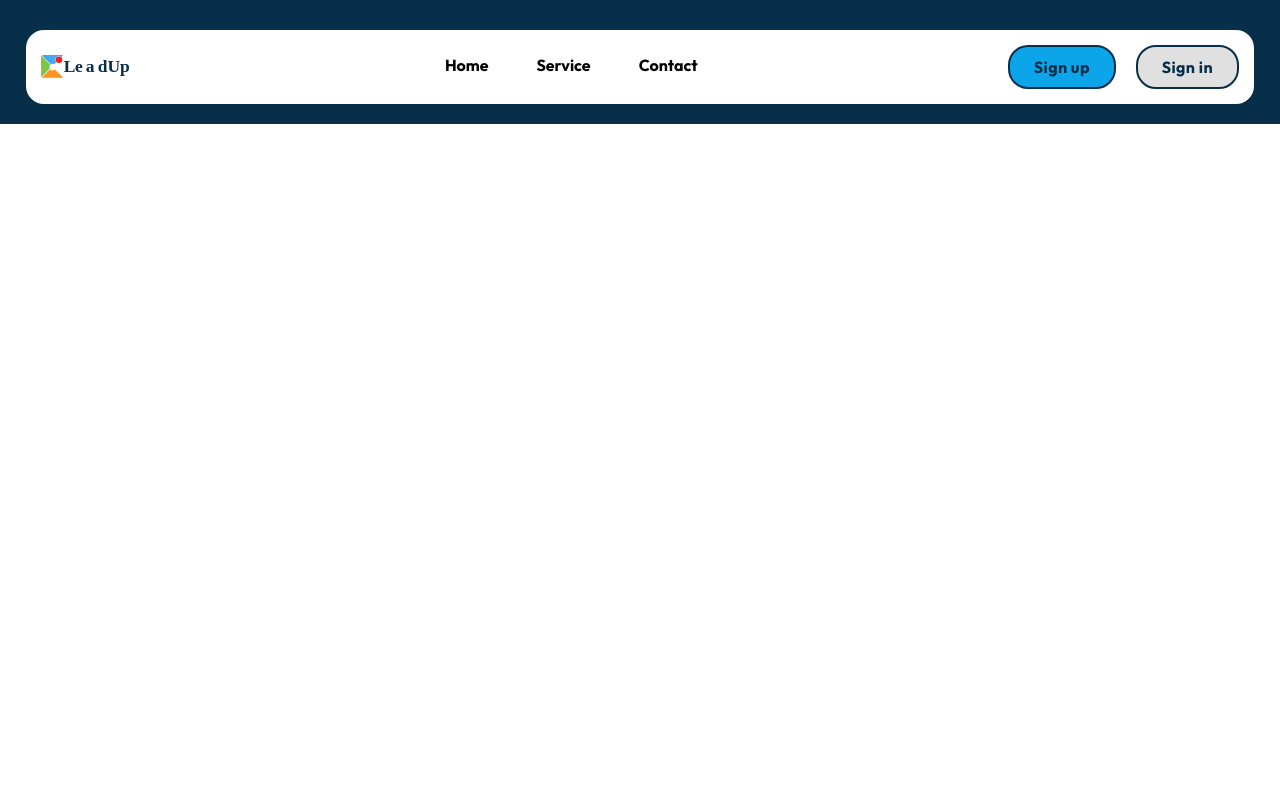
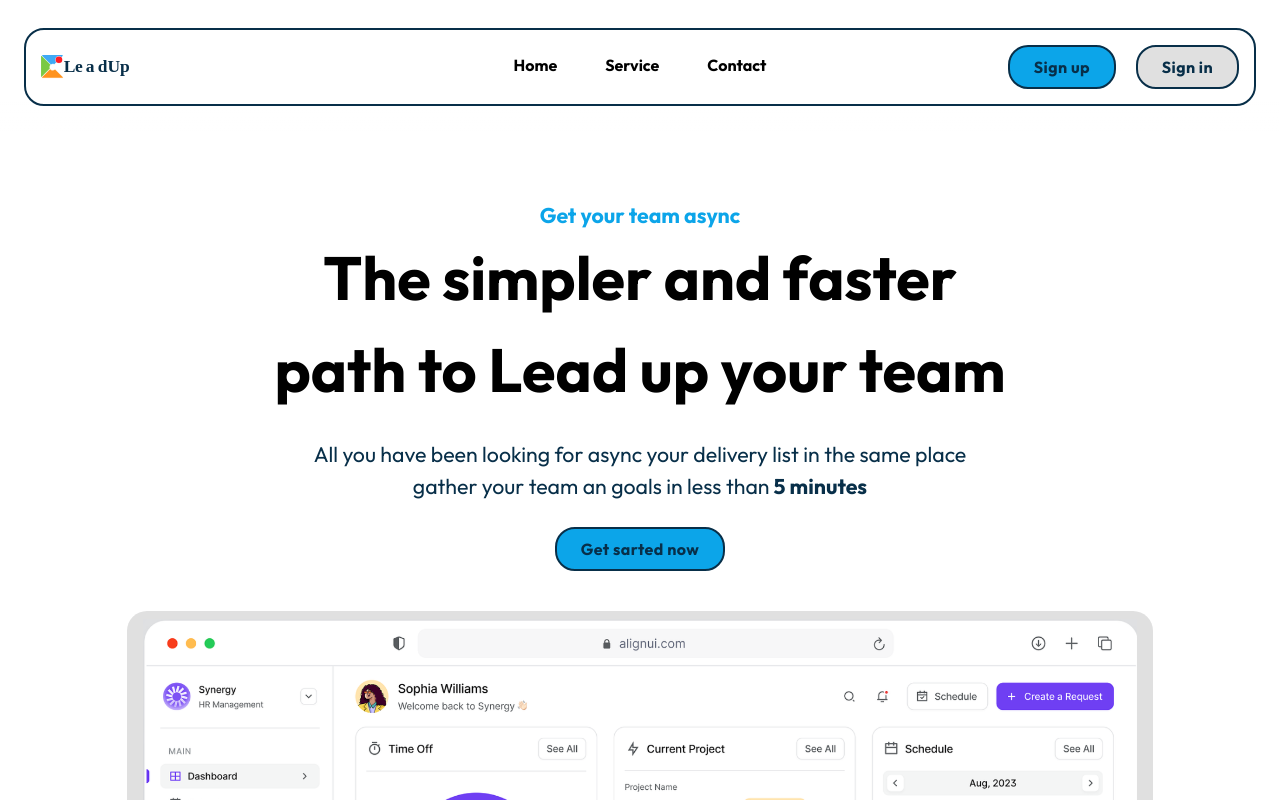
Before and after one commit to DiegoAuzaDev/leadup-frontend, a React (Vite) app: page / in a window 1280 px wide. Shown: the top 800 px of the page. Built offline with nearby package versions, Linux system fonts and the light colour scheme.

Commit message:
image place holder added

```diff
--- a/src/components/footer.jsx
+++ b/src/components/footer.jsx
@@ -6,15 +6,15 @@ function Footer() {
     <footer className=" bg-primary px-[15px] py-10">
       <nav className="container-main">
         <ul
-          className=" flex flex-col gap-5 md:flex-row md:justify-between"
+          className=" grid grid-cols-1 md:grid-cols-3 gap-5 md:flex-row md:justify-between"
           role="list"
         >
-          <li className=" flex justify-center">
+          <li className=" flex justify-center md:justify-start">
             <button className=" block">
               <img src={LogoWhite} alt="LeadUp Logo" className=" h-[25px]" />
             </button>
           </li>
-          <div className=" text-white font-bold lg:flex">
+          <div className=" text-white font-bold lg:flex justify-center">
             <li className=" flex justify-center">
               <a
                 href=""
@@ -40,7 +40,7 @@ function Footer() {
               </a>
             </li>
           </div>
-          <li className=" flex flex-col gap-[20px] md:justify-between lg:flex-row">
+          <li className=" flex flex-col gap-[20px] md:justify-between lg:flex-row lg:justify-end">
             <NavLink className="block btn">sign up</NavLink>
             <NavLink className="block btn--outline">sign in</NavLink>
           </li>
--- a/src/components/header.jsx
+++ b/src/components/header.jsx
@@ -11,18 +11,18 @@ function Header() {
   const [isActive, setIsActive] = useState(false);
 
   return (
-    <header className="fixed top-7 w-full px-[1.5rem] ">
+    <header className="fixed top-0 pt-7 pb-7 w-full px-[1.5rem] header-bg-color ">
       <nav
         className={`container-main border-2 border-primary px-[15px] py-[15px] rounded-border bg-white`}
         style={{ borderBottomRightRadius: `${!isActive ? "20px" : "0px"}` }}
       >
-        <ul role="list" className="hidden md:flex flex-row justify-between">
+        <ul role="list" className="hidden lg:grid grid-cols-3">
           <li className="flex items-center">
             <NavLink className=" block">
               <img src={LogoColor} alt="LeadUp Logo" className=" h-[25px]" />
             </NavLink>
           </li>
-          <div className="flex">
+          <div className="flex justify-center">
             <li>
               <a className="px-[1.5em] py-[0.5em] rounded-border hover:bg-surface block font-bold">
                 Home
@@ -39,7 +39,7 @@ function Header() {
               </a>
             </li>
           </div>
-          <div className="flex gap-[20px]">
+          <div className="flex justify-end gap-[20px]">
             <li>
               <NavLink className="btn block">Sign up</NavLink>
             </li>
@@ -49,16 +49,16 @@ function Header() {
           </div>
         </ul>
 
-        <ul role="list" className="flex justify-between md:hidden z-50">
-          <li>
+        <ul role="list" className="grid grid-cols-3 lg:hidden z-50">
+          <li className="flex">
             <NavLink className="btn block">Sign up</NavLink>
           </li>
-          <li className="flex items-center">
+          <li className="flex items-center justify-center">
             <NavLink className="px-[0.5em]">
               <img src={LogoColor} alt="LeadUp Logo" className=" h-[25px]" />
             </NavLink>
           </li>
-          <li className=" flex items-center">
+          <li className=" flex items-center justify-end">
             <button
               className="px-[0.5em] py-[0.5em] inline"
               onClick={() => {
@@ -74,7 +74,7 @@ function Header() {
         </ul>
         <ul
           role="list"
-          className=" md:hidden  top-[100px] right-[1.5rem] border-2 border-primary px-[15px] py-[15px] rounded-border flex flex-col gap-[20px] z-50"
+          className=" lg:hidden  top-[135px] right-[1.5rem] border-2 border-primary px-[15px] py-[15px] rounded-border flex flex-col gap-[20px] z-50 bg-white"
           style={{
             borderTopRightRadius: `"20px"`,
             position: "absolute",
--- a/src/index.css
+++ b/src/index.css
@@ -29,7 +29,7 @@
 
   ul[role="list"],
   ol[role="list"] {
-    @apply list-none m-0
+    @apply list-none m-0;
   }
 
   /* Set core root defaults */
@@ -125,7 +125,7 @@
 
 @layer components {
   .defult--btn {
-    @apply  px-[1.5em] py-[0.5em] font-bold text-center rounded-border transition duration-300 ease-in-out tracking-wide;
+    @apply px-[1.5em] py-[0.5em] font-bold text-center rounded-border transition duration-300 ease-in-out tracking-wide;
   }
   .btn {
     @apply defult--btn bg-primary-light text-primary border-2 border-primary
@@ -139,17 +139,25 @@
     @apply defult--btn bg-red-light text-primary border-2 border-red-light
     hover:bg-red hover:text-white hover:border-red  focus:bg-red focus:text-white focus:border-red;
   }
-   .btn--red-outline {
+  .btn--red-outline {
     @apply defult--btn bg-transparent text-red border-2 border-red
     hover:bg-red-light hover:text-primary hover:border-primary  focus:bg-red-light focus:text-primary focus:border-red-light;
   }
 
-  .input{
+  .input {
     @apply flex border-surface-light rounded-border font-normal border-2 px-[1.5em] py-[0.5em]
-    hover:border-primary active:border-primary focus:border-primary
+    hover:border-primary active:border-primary focus:border-primary;
   }
-  .input-error{
-    @apply input border-red text-red
+  .input-error {
+    @apply input border-red text-red;
   }
-
+  .header-bg-color {
+    background: rgb(255, 255, 255);
+    background: linear-gradient(
+      180deg,
+      rgba(255, 255, 255, 1) 0%,
+      rgba(255, 255, 255, 1) 75%,
+      rgba(255, 255, 255, 0) 100%
+    );
+  }
 }
--- a/src/pages/landPage/landPage.jsx
+++ b/src/pages/landPage/landPage.jsx
@@ -1,10 +1,44 @@
 import Header from "../../components/header";
 import Footer from "../../components/footer";
+import { NavLink } from "react-router-dom";
+import WorkSpaceImage from '../../assets/placeHolderImage.png'
+
 function LandPage() {
   return (
     <>
-    <Header/>
-    <Footer/>
+      <Header />
+      <main className="mt-[200px]">
+        <section className=" container-main mb-5">
+          <div className="flex flex-col items-center">
+            <span className=" text-primary-light font-bold text-lg">
+              Get your team async
+            </span>
+            <h1 className=" flex flex-col font-bold">
+              <span className=" text-center">The simpler and faster</span>
+              <span className=" text-center">path to Lead up your team</span>
+            </h1>
+            <div className=" text-primary flex flex-col items-center">
+              <p className=" text-lg m-0">
+                All you have been looking for async your delivery list in the
+                same place
+              </p>
+              <p className="  text-lg">
+                gather your team an goals in less than
+                <span className="font-bold"> 5 minutes</span>
+              </p>
+              <NavLink className="btn">Get sarted now</NavLink>
+            </div>
+          </div>
+        </section>
+        <section className="container-main mt-10">
+          <div className=" grid grid-cols-12">
+            <div className=" bg-surface col-span-10 col-start-2 py-2 px-4 rounded-border">
+              <img src={WorkSpaceImage} alt="" />
+            </div>
+          </div>
+        </section>
+      </main>
+      <Footer />
     </>
   );
 }
```
Also changed, not shown: src/assets/placeHolderImage.png (added).
